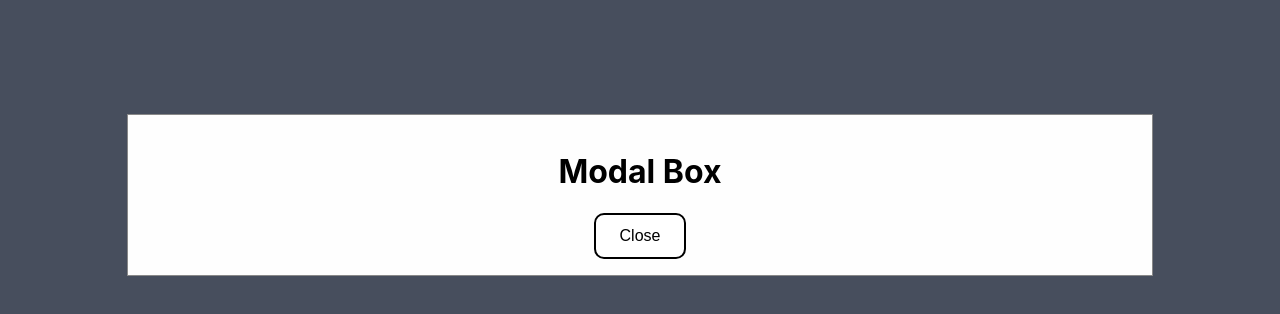
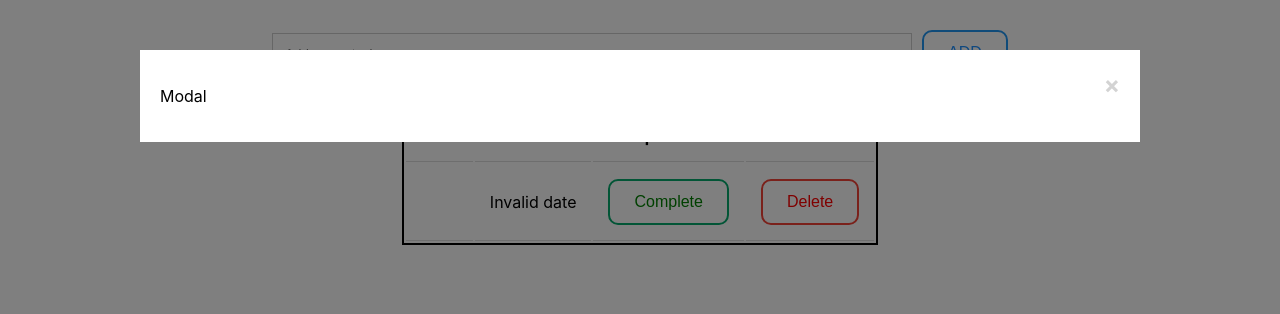
Before and after one commit to Alexlloydwhite/aws-react-todo-list, a React (Create React App) app: page / in a window 1280 px wide. Both pictures are taken after a click on the button "Delete". Shown: the top 314 px of the page. Built offline with nearby package versions, Linux system fonts and the light colour scheme; no server answers.

Commit message:
refactoring modal box

```diff
--- a/src/components/DeleteModal/DeleteModal.css
+++ b/src/components/DeleteModal/DeleteModal.css
@@ -1,24 +1,57 @@
 .modal {
-    display: block; /* Hidden by default */
-    position: fixed; /* Stay in place */
-    z-index: 1; /* Sit on top */
+    display: block;
+    position: fixed;
+    padding-top: 50px;
     left: 0;
     top: 0;
-    width: 100%; /* Full width */
-    height: 100%; /* Full height */
-    overflow: auto; /* Enable scroll if needed */
-    background-color: #474e5d;
-    padding-top: 50px;
+    width: 100%;
+    height: 100%;
+    background-color: rgb(0, 0, 0);
+    background-color: rgba(0, 0, 0, 0.5);
 }
 
 .modal-content {
-    background-color: #fefefe;
-    margin: 5% auto 15% auto;
-    border: 1px solid #888;
-    width: 80%
+    position: relative;
+    background-color: white;
+    padding: 20px;
+    margin: auto;
+    width: 75%;
+    -webkit-animation-name: animatetop;
+    -webkit-animation-duration: 0.4s;
+    animation-name: animatetop;
+    animation-duration: 0.4s
 }
 
-.container {
-    padding: 16px;
-    text-align: center;
+.close-btn {
+    float: right;
+    color: lightgray;
+    font-size: 24px;
+    font-weight: bold;
+    cursor: pointer;
 }
+
+.close-btn:hover {
+    color: darkgray;
+}
+
+@-webkit-keyframes animatetop {
+    from {
+        top: -300px;
+        opacity: 0
+    }
+    to {
+        top: 0;
+        opacity: 1
+    }
+}
+
+@keyframes animatetop {
+    from {
+        top: -300px;
+        opacity: 0
+    }
+    to {
+        top: 0;
+        opacity: 1
+    }
+}
--- a/src/components/DeleteModal/DeleteModal.tsx
+++ b/src/components/DeleteModal/DeleteModal.tsx
@@ -10,10 +10,13 @@ const DeleteModal: React.FC<IProps> = ({ setOpenDeleteModal }) => {
     return (
         <div className="modal">
             <div className="modal-content">
-                <div className="container">
-                    <h1>Modal Box</h1>
-                    <button onClick={() => setOpenDeleteModal(false)}>Close</button>
-                </div>
+                <span
+                    className="close-btn"
+                    onClick={() => setOpenDeleteModal(false)}
+                >
+                    &times;
+                </span>
+                <p>Modal</p>
             </div>
         </div>
     );
```
